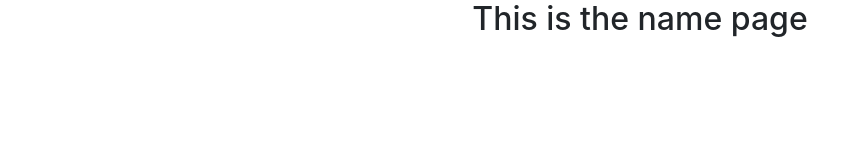
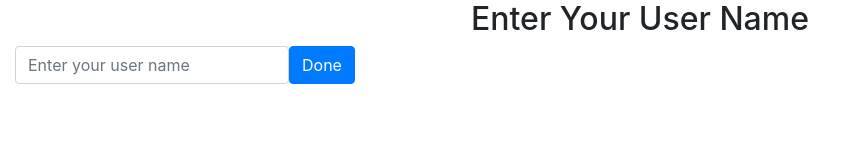
Before and after one commit to cindl/reversi, a website: page public/name.html in a window 1280 px wide. Shown: the whole page, without its empty margins (0-856 px from the left). Drawn offline with nearby package versions, Linux system fonts and the light colour scheme.

Commit message:
Updated name.html

```diff
--- a/public/name.html
+++ b/public/name.html
@@ -1,9 +1,10 @@
 <!doctype html>
 <html lang="en">
   <head>
-    <!-- Required meta tags -->
     <meta charset="utf-8">
     <meta name="viewport" content="width=device-width, initial-scale=1, shrink-to-fit=no">
+
+    <title>Enter your user name for Reversi</title>
 
     <style>
       body {
@@ -13,17 +14,32 @@
       }
     </style>
 
+    <script>
+      function submitForm (){
+        var username = $('#username').val();
+        window.location.href = 'lobby.html?username='+username;
+      }
+    </script>
+
     <!-- Bootstrap CSS -->
     <link rel="stylesheet" href="https://stackpath.bootstrapcdn.com/bootstrap/4.1.1/css/bootstrap.min.css" integrity="sha384-WskhaSGFgHYWDcbwN70/dfYBj47jz9qbsMId/iRN3ewGhXQFZCSftd1LZCfmhktB" crossorigin="anonymous">
-
-    <title>Hello, world!</title>
   </head>
   <body>
-
     <div class="container-fluid text-center">
       <div class="row" id="header-row">
         <div class="col">
-          <h2>This is the name page</h2>
+          <h2>Enter Your User Name</h2>
+        </div>
+      </div>
+      <div class='row'>
+        <div class='col'>
+          <form onsubmit='submitForm(); return false;' class='form-inline'>
+            <div class='form-group'>
+              <label for='username' class='col-form-label sr-only'>Enter your user name</label>
+              <input class='form-control' type='text' value='' id='username' placeholder="Enter your user name"/>
+            </div>
+            <button type='submit' class='btn btn-default btn-primary'>Done</button>
+          </form>
         </div>
       </div>
     </div>
```
